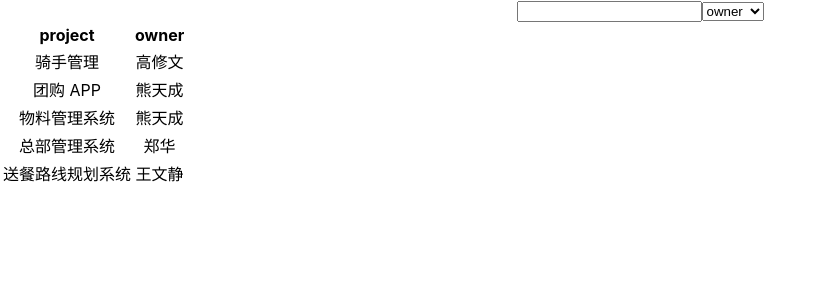
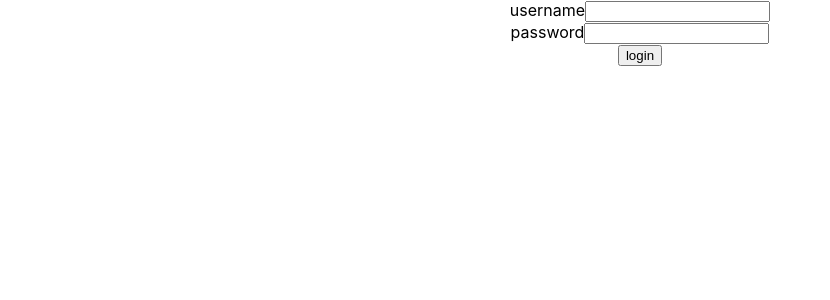
Before and after one commit to FrancisJen/myJira, a React (Create React App) app: page / in a window 1280 px wide. Shown: the top 300 px of the page, without its empty margins (0-830 px from the left). Built offline with nearby package versions, Linux system fonts and the light colour scheme; data requests are answered from the project's data file.

Commit message:
feat: add login page

```diff
--- a/package.json
+++ b/package.json
@@ -33,7 +33,7 @@
     "test": "react-scripts test",
     "eject": "react-scripts eject",
     "prepare": "husky install",
-    "json-server": "json-server __json_server_mock__/db.json --watch --port 3001"
+    "json-server": "json-server __json_server_mock__/db.json --watch --port 3001 --middlewares ./__json_server_mock__/middleware.js"
   },
   "eslintConfig": {
     "extends": [
--- a/src/App.tsx
+++ b/src/App.tsx
@@ -1,11 +1,13 @@
 import React from "react";
 import "./App.css";
 import { ProjectListScreen } from "./screens/project-list";
+import { LoginScreen } from "./screens/login";
 
 function App() {
   return (
     <div className="App">
-      <ProjectListScreen />
+      <LoginScreen />
+      {/*<ProjectListScreen />*/}
     </div>
   );
 }
--- /dev/null
+++ b/src/screens/login/index.tsx
@@ -0,0 +1,41 @@
+import { FormEvent, useEffect } from "react";
+const apiUrl = process.env.REACT_APP_API_URL;
+
+export const LoginScreen = () => {
+  const login = (param: { username: string; password: string }) => {
+    fetch(`${apiUrl}/login`, {
+      method: "POST",
+      headers: {
+        "Content-Type": "application/json",
+      },
+      body: JSON.stringify(param),
+    }).then(async (response) => {
+      if (response.ok) {
+      }
+    });
+  };
+
+  const handleSubmit = (event: FormEvent<HTMLFormElement>) => {
+    event.preventDefault();
+    const username = (event.currentTarget.elements[0] as HTMLInputElement)
+      .value;
+    const password = (event.currentTarget.elements[1] as HTMLInputElement)
+      .value;
+
+    login({ username, password });
+  };
+
+  return (
+    <form onSubmit={handleSubmit}>
+      <div>
+        <label htmlFor={"username"}>username</label>
+        <input type={"text"} id={"username"}></input>
+      </div>
+      <div>
+        <label htmlFor={"password"}>password</label>
+        <input type={"password"} id={"password"}></input>
+      </div>
+      <button type={"submit"}>login</button>
+    </form>
+  );
+};
```
Also changed, not shown: __json_server_mock__/middleware.js (added, +15 -0 lines).
